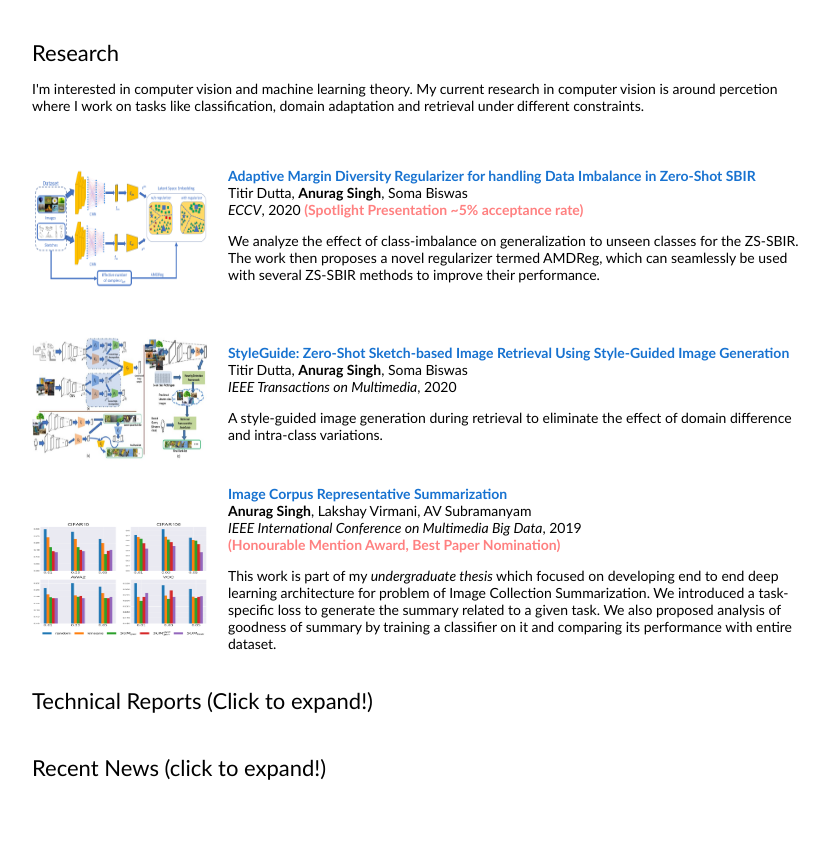
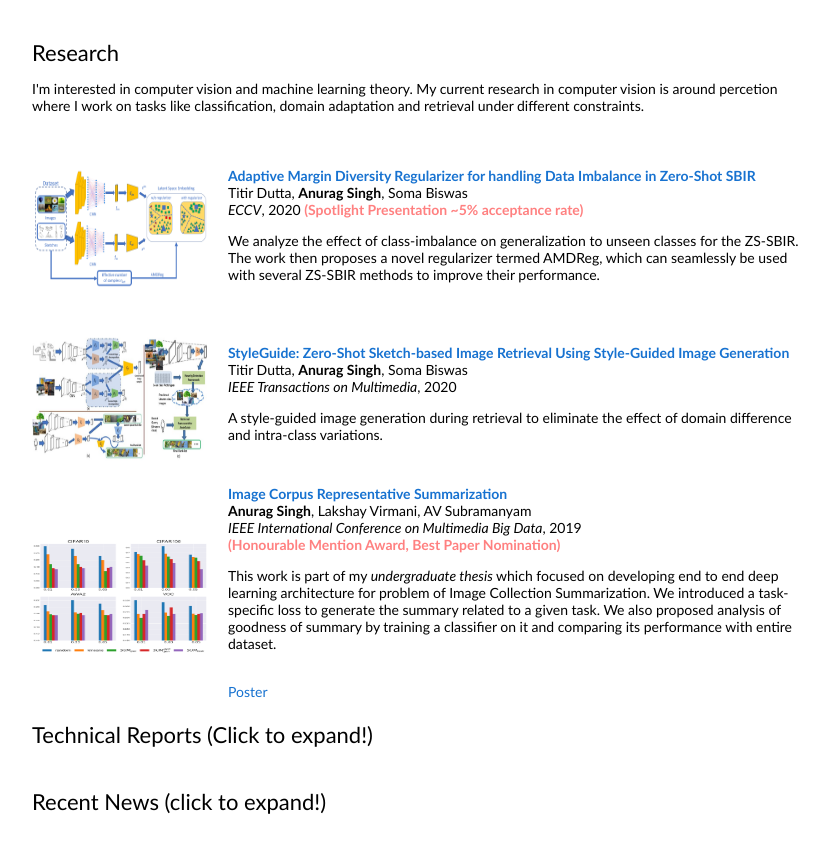
Before and after one commit to Anurag14/anurag14.github.io, a Jekyll site: the page built from index.html, in a window 1280 px wide, cut to the strip 288-1185 px from the top of the page. Shown: the top 853 px of the strip, without its empty margins (228-1054 px from the left). Built offline with Jekyll 4.4.1, drawn with Linux system fonts in a browser that asks for light colours.

```diff
--- a/_layouts/mainpage.html
+++ b/_layouts/mainpage.html
@@ -71,7 +71,7 @@
         <img src="images/eccv20_fig.png", height="125", width="175">
         </td>
         <td width="75%" valign="middle">
-        <a href="https://anurag14.github.io/images/StyleGuide_main.pdf" target="_blank">
+        <a href="https://anurag14.github.io/images/eccv2020.pdf" target="_blank">
         <papertitle>Adaptive Margin Diversity Regularizer for handling Data Imbalance in Zero-Shot SBIR</papertitle>
         </a><br>
         Titir Dutta, <strong>Anurag Singh</strong>, Soma Biswas<br>
@@ -103,7 +103,7 @@
     	<strong>Anurag Singh</strong>, Lakshay Virmani, AV Subramanyam<br>
 	    <em>IEEE International Conference on Multimedia Big Data</em>, 2019 <br>
 	    <font color="#FF8080"><strong>(Honourable Mention Award, Best Paper Nomination)</strong></font><br>
-	    <p>This work is part of my <em>undergraduate thesis</em> which focused on developing end to end deep learning architecture for problem of Image Collection Summarization. We introduced a task-specific loss to generate the summary related to a given task. We also proposed analysis of goodness of summary by training a classifier on it and comparing its performance with entire dataset.</p>
+	    <p>This work is part of my <em>undergraduate thesis</em> which focused on developing end to end deep learning architecture for problem of Image Collection Summarization. We introduced a task-specific loss to generate the summary related to a given task. We also proposed analysis of goodness of summary by training a classifier on it and comparing its performance with entire dataset.</p><br><a href="images/bigmm_poster.pdf">Poster</a></br>
       </td>
     </tr>
 </tbody>
```
Also changed, not shown: 3 other files.
